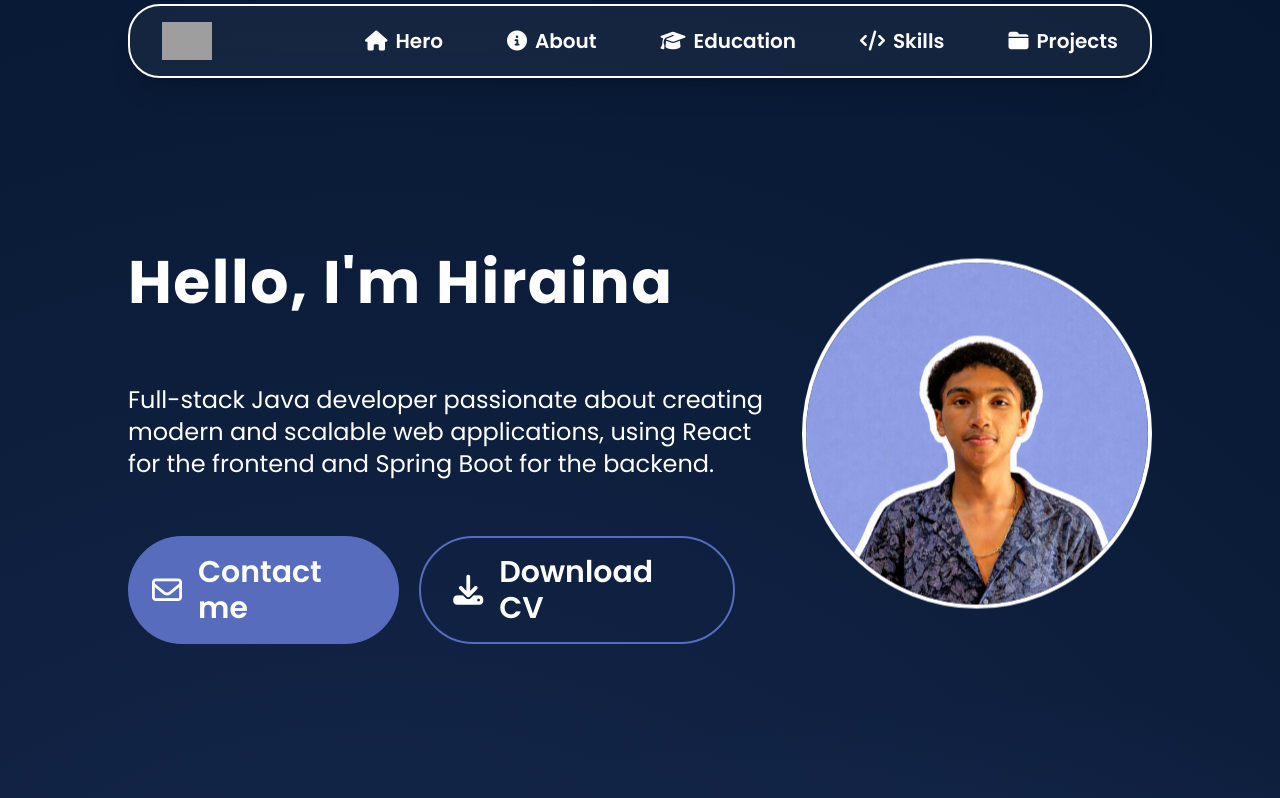
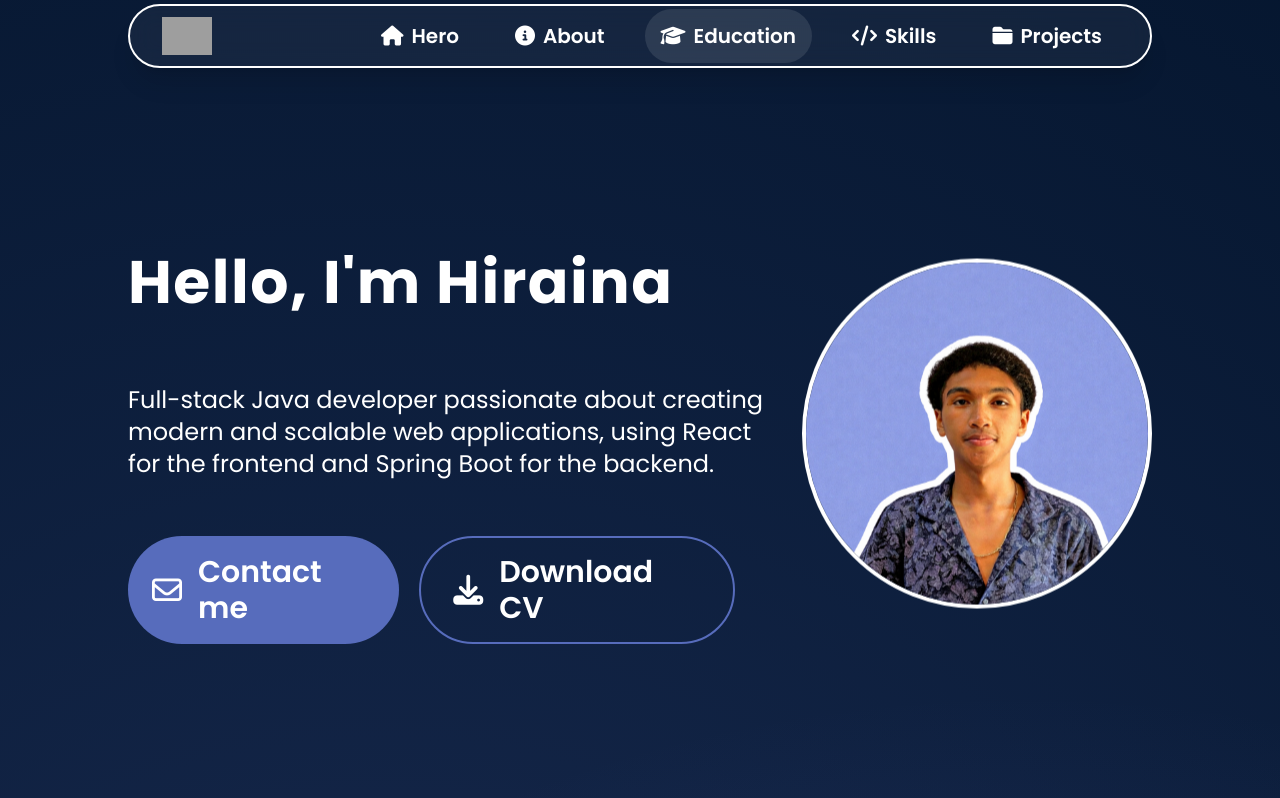
Before and after one commit to Hiraina-RND/portfolio, a React (Vite) app: page / in a window 1280 px wide. Shown: the top 798 px of the page. Built offline with nearby package versions, Linux system fonts and the light colour scheme; grey boxes are pictures that could not be loaded.

Commit message:
feat(navbar): dynamic active link styling

```diff
--- a/src/components/navbar/Navbar.jsx
+++ b/src/components/navbar/Navbar.jsx
@@ -1,35 +1,58 @@
+import { useEffect, useState } from "react";
 import "./navbar.css"
 
 function Navbar() {
+    const [activeSection, setActiveSection] = useState("hero");
+
+    useEffect(() => {
+        const sections = document.querySelectorAll("section");
+
+        const handleScroll = () => {
+            const scrollPos = window.scrollY + window.innerHeight / 2;
+
+            sections.forEach((section) => {
+                if (
+                    scrollPos >= section.offsetTop &&
+                    scrollPos < section.offsetTop + section.offsetHeight
+                ) {
+                    setActiveSection(section.id);
+                }
+            });
+        };
+
+        window.addEventListener("scroll", handleScroll);
+        return () => window.removeEventListener("scroll", handleScroll);
+    }, []);
+
     return (
-        <header className="header fixed top-1 left-1/2 w-[80%] border-2 border-white flex justify-center transform -translate-x-1/2 backdrop-blur-md rounded-4xl shadow-xl z-10">
-            <nav className="flex flex-row w-full justify-between items-center px-8 py-4">
-                <img src="/mada_flag.jpg" alt="mada_flag_img" className="h-full w-[50px]" />
-                <ul className="flex justify-center items-center gap-16 text-white text-xl font-semibold">
-                    <li className="flex flex-row justify-center items-center gap-2">
+        <header className="header h-16 fixed top-1 left-1/2 w-[80%] border-2 border-white flex justify-center transform -translate-x-1/2 backdrop-blur-md rounded-4xl shadow-xl z-10">
+            <nav className="flex flex-row w-full justify-between items-center px-8">
+                <img src="/mada_flag.jpg" alt="mada_flag_img" className="h-auto w-[50px]" />
+                <ul className="h-full flex justify-center items-center gap-6 text-white text-xl font-semibold">
+                    <li className={`h-[90%] flex flex-row justify-center items-center gap-2 px-4 rounded-4xl ${activeSection === "hero" ? "bg-white/10" : ""}`}>
                         <i className="fa-solid fa-house"></i>
                         <a href="#hero">Hero</a>
                     </li>
-                    <li className="flex flex-row justify-center items-center gap-2">
+                    <li className={`h-[90%] flex flex-row justify-center items-center gap-2 px-4 rounded-4xl ${activeSection === "about" ? "bg-white/10" : ""}`}>
                         <i className="fa-solid fa-circle-info"></i>
                         <a href="#about">About</a>
                     </li>
-                    <li className="flex flex-row justify-center items-center gap-2">
+                    <li className={`h-[90%] flex flex-row justify-center items-center gap-2 px-4 rounded-4xl ${activeSection === "education" ? "bg-white/10" : ""}`}>
                         <i className="fa-solid fa-graduation-cap"></i>
                         <a href="#education">Education</a>
                     </li>
-                    <li className="flex flex-row justify-center items-center gap-2">
+                    <li className={`h-[90%] flex flex-row justify-center items-center gap-2 px-4 rounded-4xl ${activeSection === "skills" ? "bg-white/10" : ""}`}>
                         <i className="fa-solid fa-code"></i>
                         <a href="#skills">Skills</a>
                     </li>
-                    <li className="flex flex-row justify-center items-center gap-2">
+                    <li className={`h-[90%] flex flex-row justify-center items-center gap-2 px-4 rounded-4xl ${activeSection === "project" ? "bg-white/10" : ""}`}>
                         <i className="fa-solid fa-folder-closed"></i>
                         <a href="#project">Projects</a>
                     </li>
                 </ul>
             </nav>
         </header>
-    )
+    );
 }
 
 export default Navbar;
```
